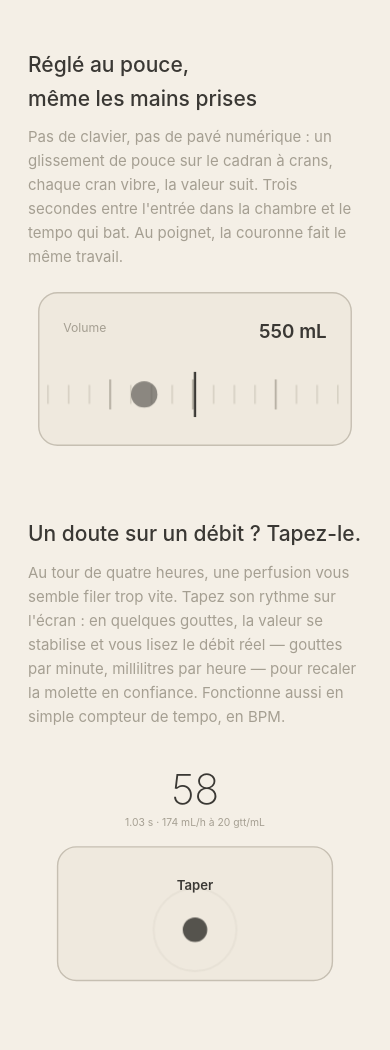
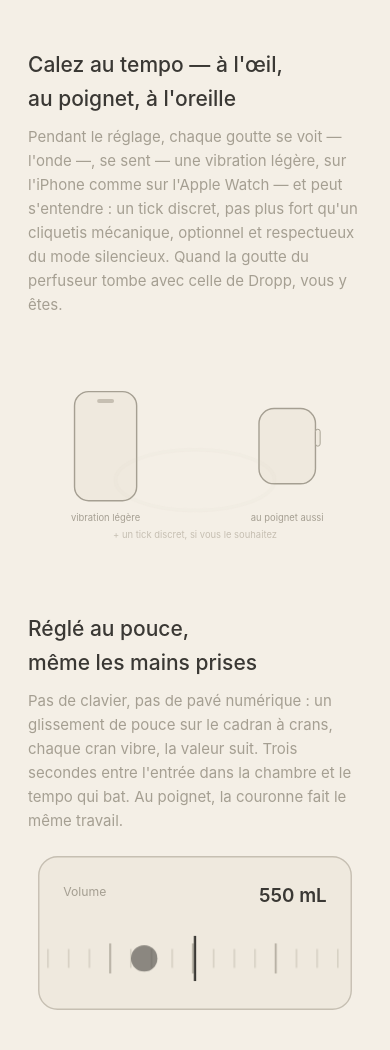
Before and after one commit to Icarus138/dropp-site, a plain HTML site: page index.html in a window 390 px wide. Shown: the part 2260-3310 px from the top of the page. Drawn offline with Linux system fonts and the light colour scheme.

Commit message:
Landing : vignette calage multi-sensoriel (oeil, vibration iPhone+Watch, tick discret optionnel)

```diff
--- a/index.html
+++ b/index.html
@@ -87,6 +87,20 @@
     55%{transform:translateY(150px);opacity:1} 60%{transform:translateY(158px);opacity:0}
     100%{transform:translateY(158px);opacity:0} }
 
+  /* V6 — calage multi-sensoriel : pulse a l'impact de chaque goutte */
+  .v6-drop { animation:v6d 1.7s cubic-bezier(.5,0,.9,.4) infinite; }
+  @keyframes v6d { 0%{transform:translateY(0);opacity:0} 10%{opacity:1}
+    55%{transform:translateY(96px);opacity:1} 60%{transform:translateY(102px);opacity:0}
+    100%{transform:translateY(102px);opacity:0} }
+  .v6-ring { transform-box:fill-box; transform-origin:center;
+    transform:scale(.2); opacity:0; animation:v6r 1.7s cubic-bezier(.16,.7,.3,1) infinite;
+    animation-delay:.94s; }
+  @keyframes v6r { 0%{transform:scale(.2);opacity:.7} 80%,100%{transform:scale(2.2);opacity:0} }
+  .v6-pulse { opacity:0; transform-box:fill-box; transform-origin:center;
+    animation:v6p 1.7s ease-out infinite; animation-delay:.94s; }
+  .v6-pulse.p2 { animation-delay:1.02s; }
+  @keyframes v6p { 0%{opacity:.85;transform:scale(.9)} 35%{opacity:0;transform:scale(1.25)} 100%{opacity:0} }
+
   /* V2 — roulette */
   .v2-ticks { animation:v2t 3.6s linear infinite; }
   @keyframes v2t { from{transform:translateX(0)} to{transform:translateX(-88px)} }
@@ -128,7 +142,8 @@
 
   @media (prefers-reduced-motion:reduce){
     .scene .ring,.scene .drop,.v1-ring,.v1-drop,.v2-ticks,.v2-finger,.v2-val,
-    .v3-pulse,.v3-dot,.v3-st,.v4-crown line,.v4-num,.v5-banner,.v5-halo { animation:none !important; }
+    .v3-pulse,.v3-dot,.v3-st,.v4-crown line,.v4-num,.v5-banner,.v5-halo,.v6-drop,.v6-ring,.v6-pulse { animation:none !important; }
+    .v6-pulse{opacity:.5} .v6-ring{opacity:.4;transform:scale(1.4)} .v6-drop{opacity:0}
     .scene .ring{opacity:.4;transform:translate(-50%,-50%) scale(1.8)}
     .v1-ring{opacity:.5;transform:scale(1.2)} .v1-drop{opacity:0}
     .v2-val.s1{opacity:1} .v3-st.c{opacity:1} .v4-num.s1{opacity:1}
@@ -219,6 +234,30 @@
     </div>
     <div class="feature flip">
       <div class="txt">
+        <h3>Calez au tempo — à l'œil, au poignet, à l'oreille</h3>
+        <p>Pendant le réglage, chaque goutte se voit — l'onde —, se sent — une vibration légère, sur l'iPhone comme sur l'Apple Watch — et peut s'entendre : un tick discret, pas plus fort qu'un cliquetis mécanique, optionnel et respectueux du mode silencieux. Quand la goutte du perfuseur tombe avec celle de Dropp, vous y êtes.</p>
+      </div>
+      <div class="viz" aria-hidden="true"><svg viewBox="0 0 340 220">
+        <rect x="42" y="58" width="66" height="116" rx="15" class="surf" stroke="var(--soft)" stroke-width="1.5"/>
+        <rect x="66" y="66" width="18" height="4" rx="2" class="faint"/>
+        <rect x="238" y="76" width="60" height="80" rx="16" class="surf" stroke="var(--soft)" stroke-width="1.5"/>
+        <rect x="298" y="98" width="5" height="18" rx="2.5" class="surf" stroke="var(--soft)" stroke-width="1"/>
+        <circle cx="170" cy="46" r="5" fill="var(--opal-lo)" class="v6-drop"/>
+        <ellipse cx="170" cy="152" rx="42" ry="16" fill="none" stroke="var(--opal-lo)" stroke-width="2" class="v6-ring"/>
+        <g fill="none" stroke="var(--soft)" stroke-width="2" stroke-linecap="round">
+          <path d="M 120 100 q 8 16 0 32" class="v6-pulse"/>
+          <path d="M 129 94 q 12 22 0 44" class="v6-pulse p2"/>
+          <path d="M 226 100 q -8 16 0 32" class="v6-pulse"/>
+          <path d="M 217 94 q -12 22 0 44" class="v6-pulse p2"/>
+        </g>
+        <text x="75" y="196" text-anchor="middle" class="soft" font-size="10">vibration légère</text>
+        <text x="268" y="196" text-anchor="middle" class="soft" font-size="10">au poignet aussi</text>
+        <text x="170" y="214" text-anchor="middle" class="faint" font-size="10">+ un tick discret, si vous le souhaitez</text>
+      </svg></div>
+    </div>
+
+    <div class="feature">
+      <div class="txt">
         <h3>Réglé au pouce, même les mains prises</h3>
         <p>Pas de clavier, pas de pavé numérique : un glissement de pouce sur le cadran à crans, chaque cran vibre, la valeur suit. Trois secondes entre l'entrée dans la chambre et le tempo qui bat. Au poignet, la couronne fait le même travail.</p>
       </div>
@@ -249,7 +288,7 @@
         <circle cx="170" cy="112" r="14" fill="var(--ink)" opacity="0" class="v2-finger"/>
       </svg></div>
     </div>
-    <div class="feature">
+    <div class="feature flip">
       <div class="txt">
         <h3>Un doute sur un débit ? Tapez-le.</h3>
         <p>Au tour de quatre heures, une perfusion vous semble filer trop vite. Tapez son rythme sur l'écran : en quelques gouttes, la valeur se stabilise et vous lisez le débit réel — gouttes par minute, millilitres par heure — pour recaler la molette en confiance. Fonctionne aussi en simple compteur de tempo, en BPM.</p>
@@ -274,7 +313,7 @@
         <circle cx="170" cy="192" r="13" class="ink v3-dot" opacity=".85"/>
       </svg></div>
     </div>
-    <div class="feature flip">
+    <div class="feature">
       <div class="txt">
         <h3>Les mains dans le soin, l'iPhone dans la poche</h3>
         <p>Depuis l'Apple Watch : lancez une perfusion à la couronne, suivez-la, mettez-la en pause. Le repère de chambre se règle en deux taps et un tour de couronne — jamais de texte à saisir. Et les alarmes du poignet sonnent même si l'iPhone est resté au vestiaire.</p>
@@ -301,7 +340,7 @@
         <text x="120" y="223" text-anchor="middle" class="ink" font-size="12" font-weight="600">Lancer</text>
       </svg></div>
     </div>
-    <div class="feature">
+    <div class="feature flip">
       <div class="txt">
         <h3>La fin vous trouve — pas l'inverse</h3>
         <p>Fin de perfusion, pré-alerte cinq minutes avant, jalons sur les longues : les signaux arrivent en couches — dans l'app, en notification, au poignet. Où que vous soyez dans le service, la fin ne repose plus sur votre mémoire. Et l'alarme de fin est gratuite, pour toujours.</p>
```
